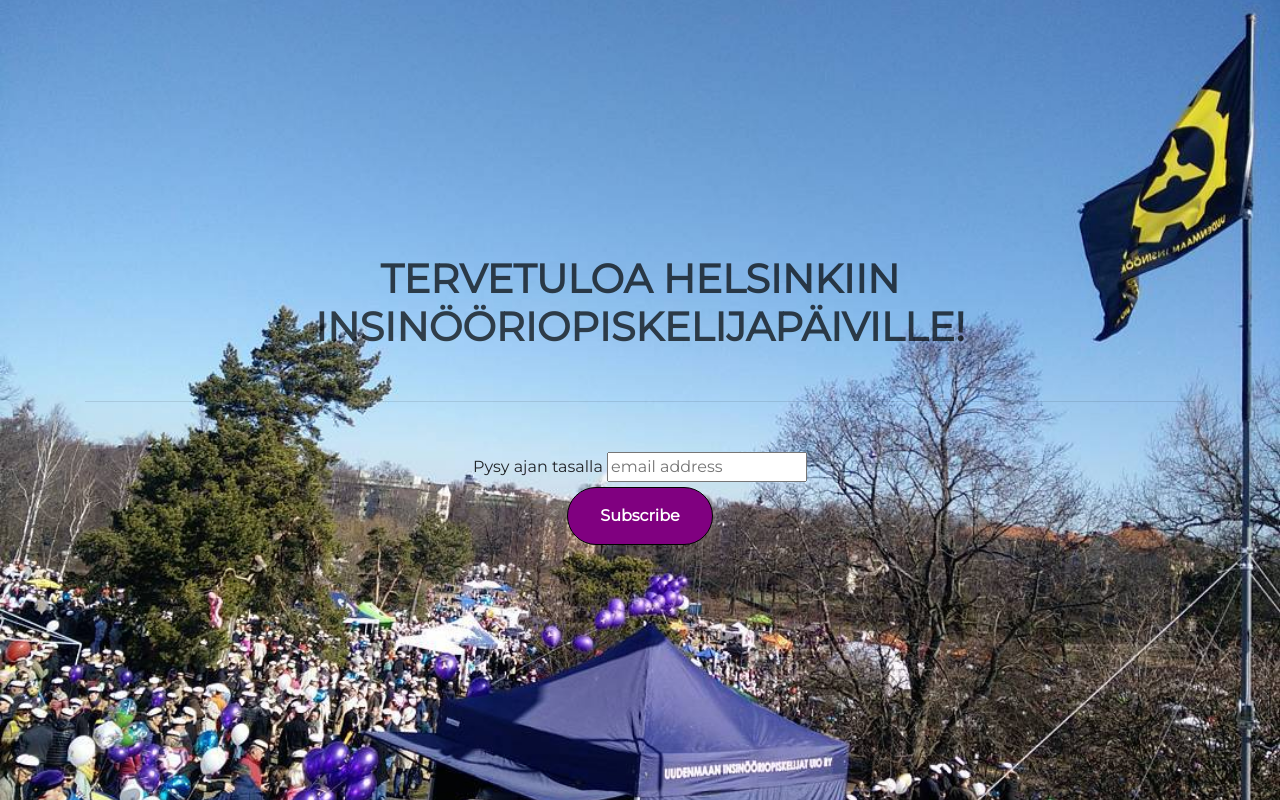
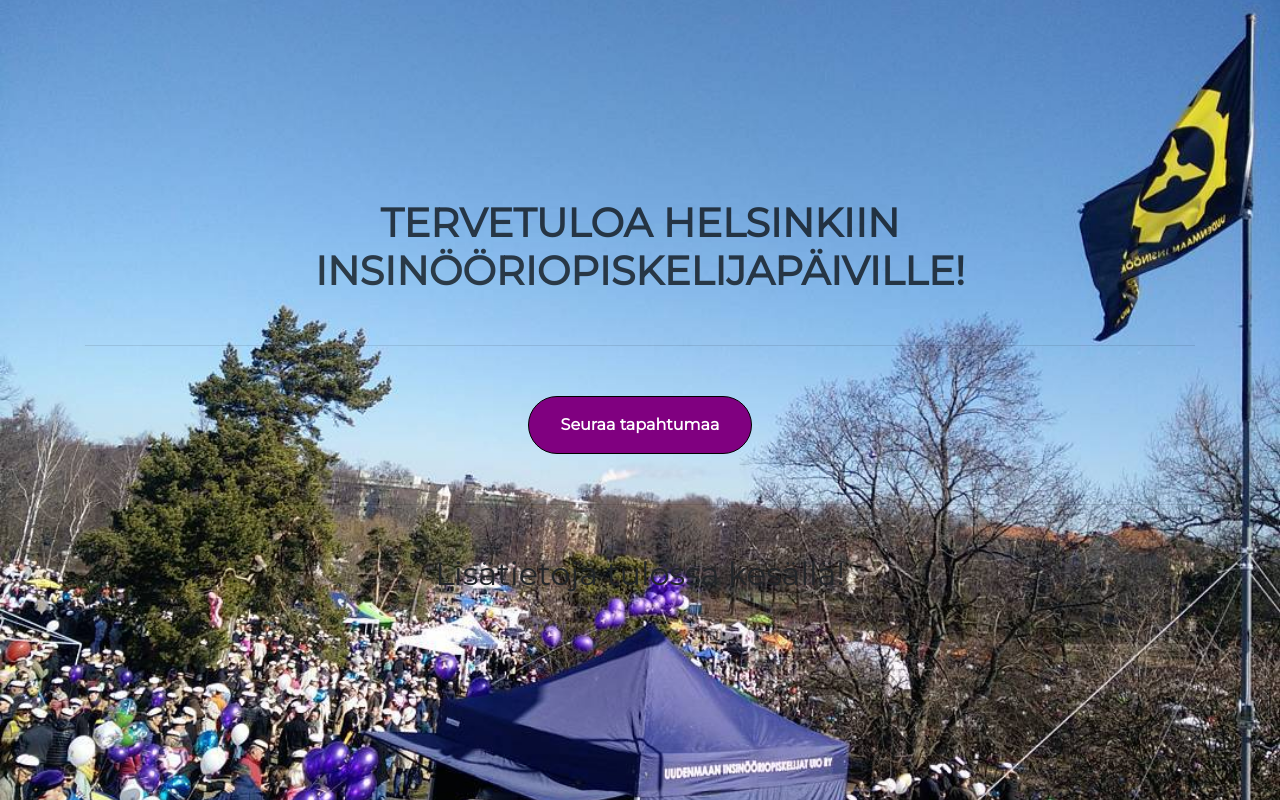
Before and after one commit to Miku25/miku25.github.io, a plain HTML site: page index.html in a window 1280 px wide. Drawn offline with nearby package versions, Linux system fonts and the light colour scheme.

Commit message:
Changed background and button function

```diff
--- a/index.html
+++ b/index.html
@@ -13,23 +13,17 @@
 	        	<strong>tervetuloa helsinkiin insinööriopiskelijapäiville!</strong>
 	        </h1>
 	        <hr>
-	        <!-- Begin MailChimp Signup Form -->
-			<div id="mc_embed_signup">
-			<form action="https://uio.us12.list-manage.com/subscribe/post?u=c99c4932039b39363d4a178c1&amp;id=5af7e091bb" method="post" id="mc-embedded-subscribe-form" name="mc-embedded-subscribe-form" class="validate" target="_blank" novalidate>
-			    <div id="mc_embed_signup_scroll">
-				<label for="mce-EMAIL">Pysy ajan tasalla</label>
-				<input type="email" value="" name="EMAIL" class="email" id="mce-EMAIL" placeholder="email address" required>
-			    <!-- real people should not fill this in and expect good things - do not remove this or risk form bot signups-->
-			    <div style="position: absolute; left: -5000px;" aria-hidden="true"><input type="text" name="b_c99c4932039b39363d4a178c1_5af7e091bb" tabindex="-1" value=""></div>
-			    <div class="clear"><input class="btn btn-primary" type="submit" value="Subscribe" name="subscribe" id="mc-embedded-subscribe" class="button"></div>
-			    </div>
-			</form>
-			</div>
-			<!--End mc_embed_signup-->
+
+	        <a href="https://www.facebook.com/events/195975804513528/" class="btn btn-primary">Seuraa tapahtumaa</a>
+
+	        <hr>
+
+	        <h2>Lisätietoja tulossa kesällä!</h2>
+
 
 			<!-- <a href="https://uio.us12.list-manage.com/subscribe/post?u=c99c4932039b39363d4a178c1&amp;id=5af7e091bb" class="btn btn-primary">
-			Lisätietoja -->
-			</a>
+			Lisätietoja
+			</a>-->
 	        <!-- <button class="btn btn-primary">Lisätietoja</button> -->
 	    </div>
 	</div>
```
Also changed, not shown: iop-background-web.jpg (added).
